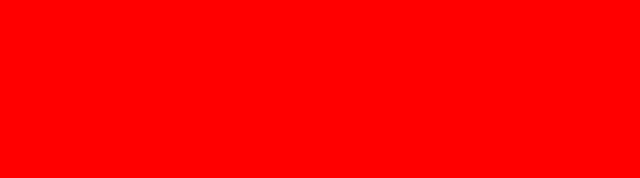
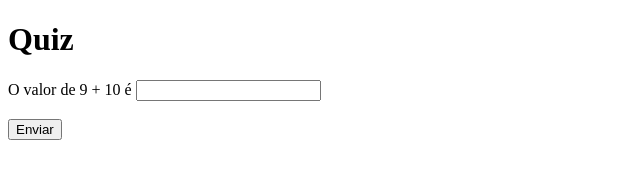
Before and after one commit to CueioTwo/Teste_Quiz, a plain HTML site: page index.html in a window 1280 px wide. Shown: the whole page, without its empty margins (0-640 px from the left). Drawn offline with Linux system fonts and the light colour scheme.

Commit message:
versão2

```diff
--- a/index.html
+++ b/index.html
@@ -8,5 +8,10 @@
 </head>
 <body>
     <script src="js/scrip.js"></script>
+    <h1>Quiz</h1>
+    <form action="">
+        <label for="res">O valor de 9 + 10 é <input type="number" name="res" id="res"></label> <br> <br>
+        <input type="submit" value="Enviar" onclick="Verificar()">
+    </form>
 </body>
 </html>
--- a/js/scrip.js
+++ b/js/scrip.js
@@ -1,2 +1,4 @@
-var body = window.document.body;
-body.style.background = 'red';
+function Verificar(){
+    var txt1 = window.document.querySelector("input#res").value;
+
+}
```
